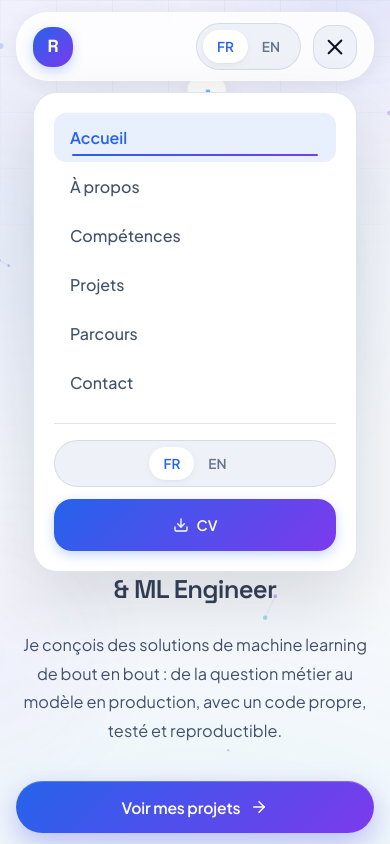
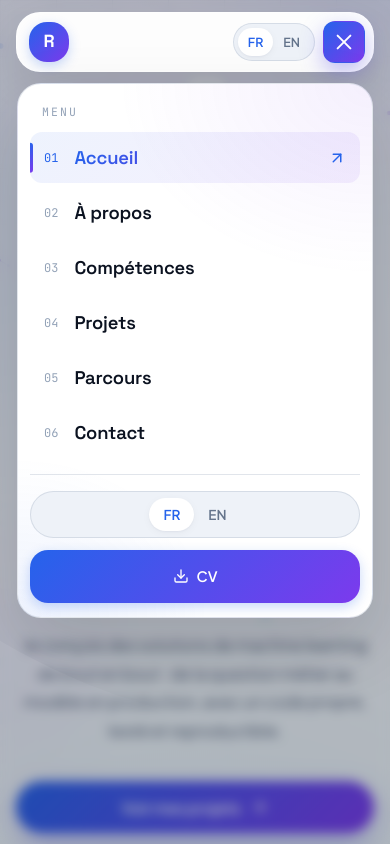
Before and after one commit to romaric420/portfolio, a React (Vite) app: page / in a window 390 px wide. Both pictures are taken after a click on the button 335 px from the left and 46 px from the top of the page. Shown: the top 844 px of the page. Built offline with nearby package versions, Linux system fonts and the light colour scheme.

Commit message:
version 2.1

```diff
--- a/src/components/Navbar.jsx
+++ b/src/components/Navbar.jsx
@@ -1,13 +1,18 @@
-import React, { useState, useEffect } from 'react';
+import React, { useState, useEffect, useRef } from 'react';
 import { useTranslation } from '../hooks/useTranslation';
-import { Download } from 'lucide-react';
+import { Download, ArrowUpRight } from 'lucide-react';
 import '../styles/Navbar.css';
+
+const MOBILE_BREAKPOINT = 1024;
 
 const Navbar = ({ onProjectsClick }) => {
   const { translations, lang, setLanguage } = useTranslation();
   const [isScrolled, setIsScrolled] = useState(false);
   const [activeSection, setActiveSection] = useState('home');
   const [mobileOpen, setMobileOpen] = useState(false);
+  const navRef = useRef(null);
+  const toggleRef = useRef(null);
+  const pendingScroll = useRef(null);
 
   useEffect(() => {
     const handleScroll = () => {
@@ -31,13 +36,58 @@ const Navbar = ({ onProjectsClick }) => {
     return () => window.removeEventListener('scroll', handleScroll);
   }, []);
 
+  // Menu mobile : verrouillage du scroll, fermeture avec Échap, clic extérieur ou passage en desktop
+  useEffect(() => {
+    if (!mobileOpen) return undefined;
+
+    const previousOverflow = document.body.style.overflow;
+    document.body.style.overflow = 'hidden';
+
+    const handleKey = (e) => {
+      if (e.key === 'Escape') {
+        setMobileOpen(false);
+        toggleRef.current?.focus();
+      }
+    };
+    const handlePointer = (e) => {
+      if (navRef.current && !navRef.current.querySelector('.navbar-container').contains(e.target)) {
+        setMobileOpen(false);
+      }
+    };
+    const handleResize = () => {
+      if (window.innerWidth > MOBILE_BREAKPOINT) setMobileOpen(false);
+    };
+
+    document.addEventListener('keydown', handleKey);
+    document.addEventListener('pointerdown', handlePointer);
+    window.addEventListener('resize', handleResize);
+    return () => {
+      document.body.style.overflow = previousOverflow;
+      // Le scroll vers la section demandée ne part qu'une fois la page déverrouillée
+      pendingScroll.current?.();
+      pendingScroll.current = null;
+      document.removeEventListener('keydown', handleKey);
+      document.removeEventListener('pointerdown', handlePointer);
+      window.removeEventListener('resize', handleResize);
+    };
+  }, [mobileOpen]);
+
   const scrollToSection = (sectionId) => {
-    setMobileOpen(false);
+    const go = () => {
       if (sectionId === 'projects') {
         onProjectsClick();
       } else {
-      setActiveSection(sectionId);
         document.getElementById(sectionId)?.scrollIntoView({ behavior: 'smooth' });
+      }
+    };
+
+    if (sectionId !== 'projects') setActiveSection(sectionId);
+
+    if (mobileOpen) {
+      pendingScroll.current = go;
+      setMobileOpen(false);
+    } else {
+      go();
     }
   };
 
@@ -53,7 +103,13 @@ const Navbar = ({ onProjectsClick }) => {
   ];
 
   return (
-    <nav className={`navbar ${isScrolled ? 'scrolled' : ''}`}>
+    <nav
+      ref={navRef}
+      className={`navbar ${isScrolled ? 'scrolled' : ''} ${mobileOpen ? 'menu-open' : ''}`}
+    >
+      {/* Mobile backdrop */}
+      <div className="nav-backdrop" aria-hidden="true" />
+
       <div className="navbar-container">
         {/* Logo */}
         <a href="#home" className="navbar-logo" onClick={(e) => { e.preventDefault(); scrollToSection('home'); }}>
@@ -101,9 +157,13 @@ const Navbar = ({ onProjectsClick }) => {
 
           {/* Mobile Menu Toggle */}
           <button
+            ref={toggleRef}
+            type="button"
             className={`mobile-toggle ${mobileOpen ? 'active' : ''}`}
             onClick={() => setMobileOpen(!mobileOpen)}
             aria-label="Menu"
+            aria-expanded={mobileOpen}
+            aria-controls="mobile-menu"
           >
             <span />
             <span />
@@ -112,33 +172,51 @@ const Navbar = ({ onProjectsClick }) => {
         </div>
 
         {/* Mobile Menu */}
-        <div className={`mobile-menu ${mobileOpen ? 'open' : ''}`}>
-          {navItems.map(item => (
+        <div
+          id="mobile-menu"
+          className={`mobile-menu ${mobileOpen ? 'open' : ''}`}
+          style={{ '--count': navItems.length }}
+        >
+          <p className="mobile-menu-label">Menu</p>
+          <ul className="mobile-menu-list">
+            {navItems.map((item, i) => (
+              <li key={item.id} className="mobile-menu-item" style={{ '--i': i }}>
                 <button
                   type="button"
-              key={item.id}
-              className={`nav-link ${activeSection === item.id ? 'active' : ''}`}
+                  className={`mobile-link ${activeSection === item.id ? 'active' : ''}`}
                   onClick={() => scrollToSection(item.id)}
+                  tabIndex={mobileOpen ? 0 : -1}
                 >
-              {item.label}
+                  <span className="mobile-link-index">{String(i + 1).padStart(2, '0')}</span>
+                  <span className="mobile-link-label">{item.label}</span>
+                  <ArrowUpRight className="mobile-link-arrow" size={18} />
                 </button>
+              </li>
             ))}
-          <div className="mobile-menu-actions">
+          </ul>
+          <div className="mobile-menu-actions" style={{ '--i': navItems.length }}>
             <div className="lang-toggle">
               <button
                 className={`lang-btn ${lang === 'fr' ? 'active' : ''}`}
                 onClick={() => setLanguage('fr')}
+                tabIndex={mobileOpen ? 0 : -1}
               >
                 FR
               </button>
               <button
                 className={`lang-btn ${lang === 'en' ? 'active' : ''}`}
                 onClick={() => setLanguage('en')}
+                tabIndex={mobileOpen ? 0 : -1}
               >
                 EN
               </button>
             </div>
-            <a href="/cv/CV_2026-03-11_Romaric_TCHOFFO.pdf" download className="navbar-cta">
+            <a
+              href="/cv/CV_2026-03-11_Romaric_TCHOFFO.pdf"
+              download
+              className="navbar-cta"
+              tabIndex={mobileOpen ? 0 : -1}
+            >
               <Download size={16} />
               <span>CV</span>
             </a>
--- a/src/locales/en.json
+++ b/src/locales/en.json
@@ -40,7 +40,7 @@
     "sectionNumber": "01",
     "title": "About me",
     "kicker": "Profile",
-    "paragraph1": "Data Scientist and ML Engineer, I hold an MSc-level degree in Artificial Intelligence from EPSI Paris (RNCP level 7 certification, 5-year degree) and trained in Machine Learning Engineering with Guillaume Saint-Cirgue’s MLPRO program. As an AI & Digital Transformation Consultant at Amiltone, I help companies put AI to work in practice.",
+    "paragraph1": "Data Scientist and ML Engineer, I hold an MSc-level degree in Artificial Intelligence from EPSI Paris (RNCP level 7 certification, 5-year degree) and trained in Machine Learning Engineering with Guillaume Saint-Cirgue’s MLPRO program.",
     "paragraph2": "I always start from the business question: I define the target, the metric and the expected value, I make the data reliable (quality, leakage, bias), then I build models that are always compared to a baseline and validated without leakage. On the engineering side, I serve models with FastAPI and Docker, track experiments with MLflow, automate with GitHub Actions and monitor drift in production.",
     "paragraph3": "I am now looking for a full-time position in Data Science, ML Engineering or MLOps.",
     "highlights": [
--- a/src/locales/fr.json
+++ b/src/locales/fr.json
@@ -40,7 +40,7 @@
     "sectionNumber": "01",
     "title": "À propos",
     "kicker": "Profil",
-    "paragraph1": "Data Scientist et ML Engineer, titulaire d’un Mastère Expert en Intelligence Artificielle de l’EPSI Paris (titre RNCP de niveau 7, Bac+5) et formé au Machine Learning Engineering avec le programme MLPRO de Guillaume Saint-Cirgue. Consultant IA & Transformation numérique chez Amiltone, j’accompagne les entreprises dans l’intégration concrète de l’IA.",
+    "paragraph1": "Data Scientist et ML Engineer, titulaire d’un Mastère Expert en Intelligence Artificielle de l’EPSI Paris (titre RNCP de niveau 7, Bac+5) et formé au Machine Learning Engineering avec le programme MLPRO de Guillaume Saint-Cirgue.",
     "paragraph2": "Je pars toujours de la question métier : je définis la cible, la métrique et le gain attendu, je fiabilise les données (qualité, fuites, biais), puis je construis des modèles systématiquement comparés à une baseline et validés sans fuite. Côté industrialisation, j’expose les modèles via FastAPI et Docker, je suis les expériences avec MLflow, j’automatise avec GitHub Actions et je surveille la dérive en production.",
     "paragraph3": "Je recherche aujourd’hui un CDI en Data Science, ML Engineering ou MLOps.",
     "highlights": [
--- a/src/styles/Navbar.css
+++ b/src/styles/Navbar.css
@@ -187,82 +187,256 @@
   color: white;
 }
 
-/* Mobile Menu Toggle */
+/* ============================================
+   MOBILE MENU
+   ============================================ */
+
+/* Burger → X */
 .mobile-toggle {
   display: none;
-  flex-direction: column;
-  justify-content: center;
-  align-items: center;
-  width: 44px;
-  height: 44px;
+  position: relative;
+  width: 46px;
+  height: 46px;
   background: var(--color-bg-secondary);
   border: 1px solid var(--color-border);
-  border-radius: var(--radius-lg);
+  border-radius: var(--radius-md);
   cursor: pointer;
-  gap: 5px;
-  transition: all var(--transition-fast);
+  transition: background var(--transition-fast), border-color var(--transition-fast),
+    box-shadow var(--transition-normal), transform var(--transition-fast);
 }
 
 .mobile-toggle:hover {
   background: white;
-  border-color: var(--color-primary);
+  border-color: var(--color-border-hover);
+}
+
+.mobile-toggle:active {
+  transform: scale(0.94);
 }
 
 .mobile-toggle span {
+  position: absolute;
+  left: 50%;
+  top: 50%;
   width: 20px;
   height: 2px;
+  margin: -1px 0 0 -10px;
   background: var(--color-text);
-  border-radius: 1px;
-  transition: all var(--transition-fast);
+  border-radius: 2px;
+  transition: transform 0.5s var(--ease), width 0.35s var(--ease),
+    opacity 0.25s var(--ease), background 0.3s var(--ease);
 }
 
-.mobile-toggle.active span:nth-child(1) {
-  transform: rotate(45deg) translate(5px, 5px);
+.mobile-toggle span:nth-child(1) { transform: translateY(-7px); }
+.mobile-toggle span:nth-child(2) { width: 14px; transform: translateX(6px); }
+.mobile-toggle span:nth-child(3) { transform: translateY(7px); }
+
+.mobile-toggle:hover span:nth-child(2) { width: 20px; transform: none; }
+
+.mobile-toggle.active {
+  background: var(--gradient-primary);
+  border-color: transparent;
+  box-shadow: 0 8px 22px rgba(79, 70, 229, 0.35);
 }
 
-.mobile-toggle.active span:nth-child(2) {
+.mobile-toggle.active span { background: white; }
+.mobile-toggle.active span:nth-child(1) { transform: rotate(45deg); }
+.mobile-toggle.active span:nth-child(2) { width: 20px; opacity: 0; transform: translateX(14px); }
+.mobile-toggle.active span:nth-child(3) { transform: rotate(-45deg); }
+
+/* Voile derrière le menu */
+.nav-backdrop {
+  display: none;
+  position: fixed;
+  inset: 0;
+  z-index: -1;
+  background: rgba(11, 18, 32, 0.28);
+  backdrop-filter: blur(6px);
+  -webkit-backdrop-filter: blur(6px);
   opacity: 0;
+  visibility: hidden;
+  transition: opacity 0.45s var(--ease), visibility 0s linear 0.45s;
 }
 
-.mobile-toggle.active span:nth-child(3) {
-  transform: rotate(-45deg) translate(5px, -5px);
+.navbar.menu-open .nav-backdrop {
+  opacity: 1;
+  visibility: visible;
+  transition: opacity 0.45s var(--ease), visibility 0s;
 }
 
-/* Mobile Menu */
+.navbar.menu-open .navbar-container {
+  background: rgba(255, 255, 255, 0.97);
+  box-shadow: var(--shadow-lg);
+}
+
+/* Panneau : révélation circulaire depuis le burger */
 .mobile-menu {
+  --origin: calc(100% - 46px) -36px;
   display: none;
   position: absolute;
   top: calc(100% + 12px);
-  left: 16px;
-  right: 16px;
-  background: white;
+  left: 0;
+  right: 0;
+  max-height: calc(100dvh - 120px);
+  overflow-y: auto;
+  overscroll-behavior: contain;
+  padding: 22px 18px 18px;
+  background:
+    radial-gradient(120% 60% at 100% 0%, rgba(124, 58, 237, 0.08), transparent 60%),
+    radial-gradient(90% 50% at 0% 100%, rgba(37, 99, 235, 0.08), transparent 60%),
+    #ffffff;
+  border: 1px solid var(--color-border);
   border-radius: var(--radius-xl);
   box-shadow: var(--shadow-xl);
-  border: 1px solid var(--color-border);
-  padding: 20px;
-  opacity: 0;
-  transform: translateY(-10px);
-  pointer-events: none;
-  transition: all var(--transition-normal);
+  clip-path: circle(0px at var(--origin));
+  visibility: hidden;
+  transition: clip-path 0.5s cubic-bezier(0.55, 0, 0.75, 0.2) 0.12s, visibility 0s linear 0.62s;
 }
 
 .mobile-menu.open {
-  opacity: 1;
-  transform: translateY(0);
-  pointer-events: all;
+  clip-path: circle(150% at var(--origin));
+  visibility: visible;
+  transition: clip-path 0.75s var(--ease), visibility 0s;
 }
 
-.mobile-menu .nav-link {
-  display: block;
-  width: 100%;
-  text-align: left;
-  padding: 14px 16px;
-  font-size: 1rem;
-  border-radius: var(--radius-md);
+.mobile-menu-label {
+  margin: 0 0 10px 12px;
+  font-family: var(--font-mono);
+  font-size: 0.72rem;
+  letter-spacing: 0.18em;
+  text-transform: uppercase;
+  color: var(--color-text-light);
+  opacity: 0;
+  transition: opacity 0.3s var(--ease);
 }
 
-.mobile-menu .nav-link:hover {
-  background: rgba(37, 99, 235, 0.05);
+.mobile-menu.open .mobile-menu-label {
+  opacity: 1;
+  transition-delay: 0.15s;
+}
+
+.mobile-menu-list {
+  list-style: none;
+  margin: 0;
+  padding: 0;
+  display: flex;
+  flex-direction: column;
+  gap: 4px;
+}
+
+/* Cascade : entrée de haut en bas, sortie de bas en haut */
+.mobile-menu-item,
+.mobile-menu-actions {
+  opacity: 0;
+  transform: translateY(14px);
+  transition: opacity 0.25s var(--ease), transform 0.3s var(--ease);
+  transition-delay: calc((var(--count) - var(--i)) * 30ms);
+}
+
+.mobile-menu.open .mobile-menu-item,
+.mobile-menu.open .mobile-menu-actions {
+  opacity: 1;
+  transform: none;
+  transition: opacity 0.5s var(--ease), transform 0.6s var(--ease);
+  transition-delay: calc(0.15s + var(--i) * 55ms);
+}
+
+.mobile-link {
+  position: relative;
+  display: flex;
+  align-items: center;
+  gap: 16px;
+  width: 100%;
+  padding: 14px;
+  background: transparent;
+  border: none;
+  border-radius: var(--radius-md);
+  text-align: left;
+  cursor: pointer;
+  overflow: hidden;
+  transition: background var(--transition-fast), transform var(--transition-fast);
+}
+
+.mobile-link::before {
+  content: '';
+  position: absolute;
+  left: 0;
+  top: 50%;
+  width: 3px;
+  height: 0;
+  border-radius: 0 3px 3px 0;
+  background: var(--gradient-primary);
+  transform: translateY(-50%);
+  transition: height 0.35s var(--ease);
+}
+
+.mobile-link-index {
+  font-family: var(--font-mono);
+  font-size: 0.75rem;
+  color: var(--color-text-light);
+  transition: color var(--transition-fast);
+}
+
+.mobile-link-label {
+  flex: 1;
+  font-family: var(--font-display);
+  font-size: 1.3rem;
+  font-weight: 600;
+  letter-spacing: -0.01em;
+  color: var(--color-text);
+  transition: transform 0.35s var(--ease), color var(--transition-fast);
+}
+
+.mobile-link-arrow {
+  color: var(--color-primary);
+  opacity: 0;
+  transform: translate(-8px, 8px);
+  transition: opacity 0.3s var(--ease), transform 0.35s var(--ease);
+}
+
+.mobile-link:hover,
+.mobile-link:focus-visible {
+  background: var(--gradient-soft);
+  outline: none;
+}
+
+.mobile-link:hover .mobile-link-label,
+.mobile-link:focus-visible .mobile-link-label {
+  transform: translateX(4px);
+}
+
+.mobile-link:hover .mobile-link-arrow,
+.mobile-link:focus-visible .mobile-link-arrow {
+  opacity: 1;
+  transform: none;
+}
+
+.mobile-link:active {
+  transform: scale(0.98);
+}
+
+.mobile-link.active {
+  background: var(--gradient-soft);
+}
+
+.mobile-link.active::before {
+  height: 60%;
+}
+
+.mobile-link.active .mobile-link-index {
+  color: var(--color-primary);
+}
+
+.mobile-link.active .mobile-link-label {
+  background: var(--gradient-text);
+  -webkit-background-clip: text;
+  background-clip: text;
+  color: transparent;
+}
+
+.mobile-link.active .mobile-link-arrow {
+  opacity: 1;
+  transform: none;
 }
 
 .mobile-menu-actions {
@@ -270,15 +444,16 @@
   padding-top: 16px;
   border-top: 1px solid var(--color-border);
   display: flex;
-  flex-direction: column;
+  align-items: center;
   gap: 12px;
 }
 
 .mobile-menu .lang-toggle {
-  justify-content: center;
+  flex-shrink: 0;
 }
 
 .mobile-menu .navbar-cta {
+  flex: 1;
   justify-content: center;
   padding: 14px 24px;
 }
@@ -297,18 +472,13 @@
 }
 
 @media (max-width: 1024px) {
-  .navbar-links {
-    display: none;
-  }
-
+  .navbar-links,
   .navbar-cta {
     display: none;
   }
 
-  .mobile-toggle {
-    display: flex;
-  }
-
+  .mobile-toggle,
+  .nav-backdrop,
   .mobile-menu {
     display: block;
   }
@@ -317,6 +487,10 @@
   .mobile-menu .navbar-cta {
     display: flex;
   }
+
+  .navbar-container {
+    position: relative;
+  }
 }
 
 @media (max-width: 640px) {
@@ -324,8 +498,26 @@
     padding: 12px 16px;
   }
 
+  .navbar.scrolled {
+    padding: 8px 12px;
+  }
+
   .navbar-container {
-    padding: 10px 16px;
+    padding: 8px 8px 8px 12px;
+    border-radius: var(--radius-xl);
+  }
+
+  .navbar-actions {
+    gap: 8px;
+  }
+
+  .navbar-actions > .lang-toggle {
+    padding: 4px;
+  }
+
+  .navbar-actions > .lang-toggle .lang-btn {
+    padding: 6px 10px;
+    font-size: 0.78rem;
   }
 
   .logo-text {
@@ -337,4 +529,39 @@
     height: 40px;
     font-size: 1.1rem;
   }
+
+  .mobile-toggle {
+    width: 42px;
+    height: 42px;
+  }
+
+  .mobile-menu {
+    --origin: calc(100% - 29px) -30px;
+    padding: 18px 12px 14px;
+  }
+
+  .mobile-link-label {
+    font-size: 1.15rem;
+  }
+
+  .mobile-menu-actions {
+    flex-direction: column;
+    align-items: stretch;
+  }
+
+  .mobile-menu .lang-toggle {
+    justify-content: center;
+  }
 }
+
+@media (prefers-reduced-motion: reduce) {
+  .mobile-menu,
+  .mobile-menu.open,
+  .mobile-menu-item,
+  .mobile-menu-actions,
+  .mobile-toggle span,
+  .nav-backdrop {
+    transition-duration: 0.01ms !important;
+    transition-delay: 0s !important;
+  }
+}
```
Lines whose indentation alone changed are shown as unchanged.
